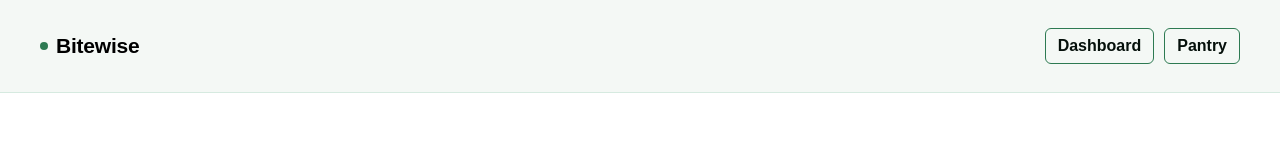
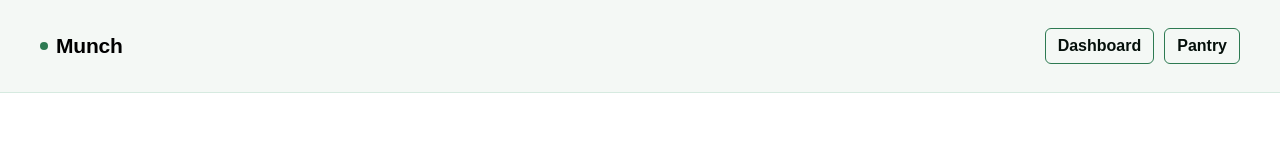
Before and after one commit to averybowers03/MunchApp, a React (Vite) app in the folder munch-frontend/: page / in a window 1280 px wide. Shown: the top 160 px of the page. Built offline with nearby package versions, Linux system fonts and the light colour scheme.

Commit message:
style: correct name of app in navbar

```diff
--- a/munch-frontend/src/components/Navbar.tsx
+++ b/munch-frontend/src/components/Navbar.tsx
@@ -7,7 +7,7 @@ function Navbar() {
   return (
 
         <nav className="app-nav">
-          <div className="logo"><span className="dot"></span>Bitewise</div>
+          <div className="logo"><span className="dot"></span>Munch</div>
           <div className="nav-buttons">
             <Link to="/pages/Dashboard" className="dashboard-link">Dashboard</Link>
             <Link to="/pages/PantryPage" className="pantry-link">Pantry</Link>
```
